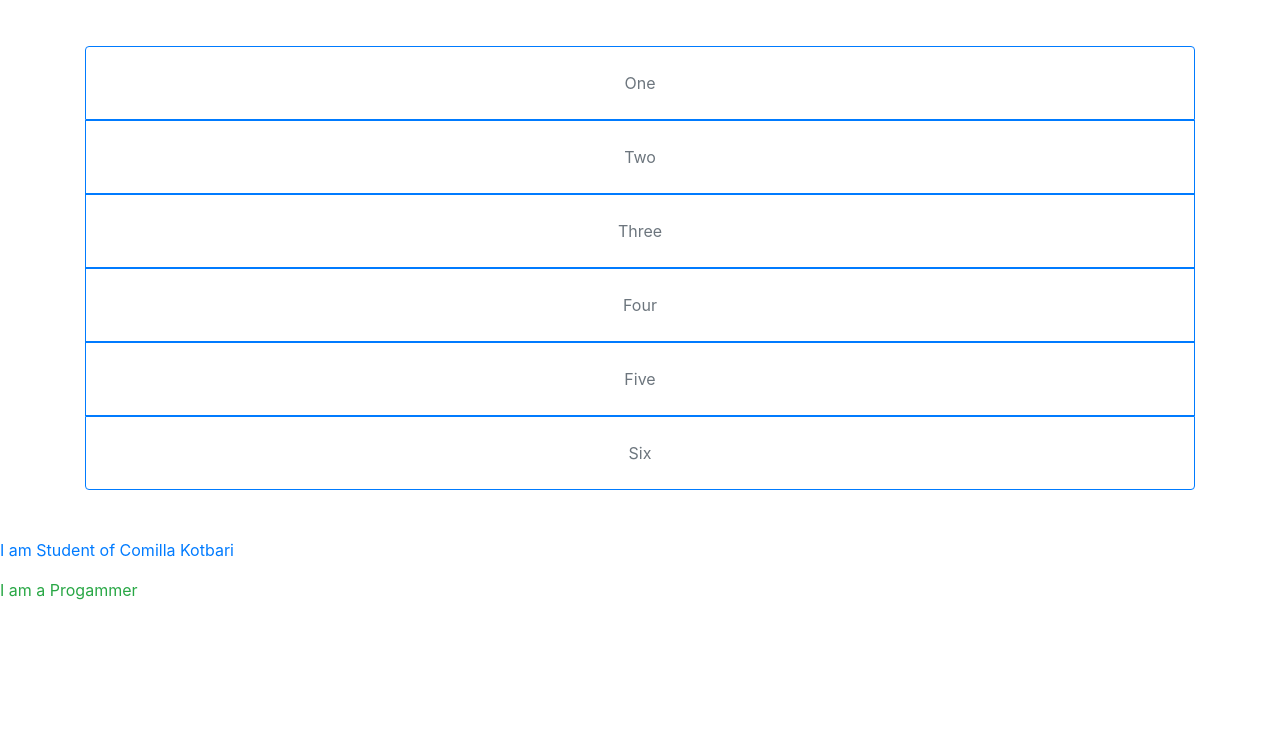
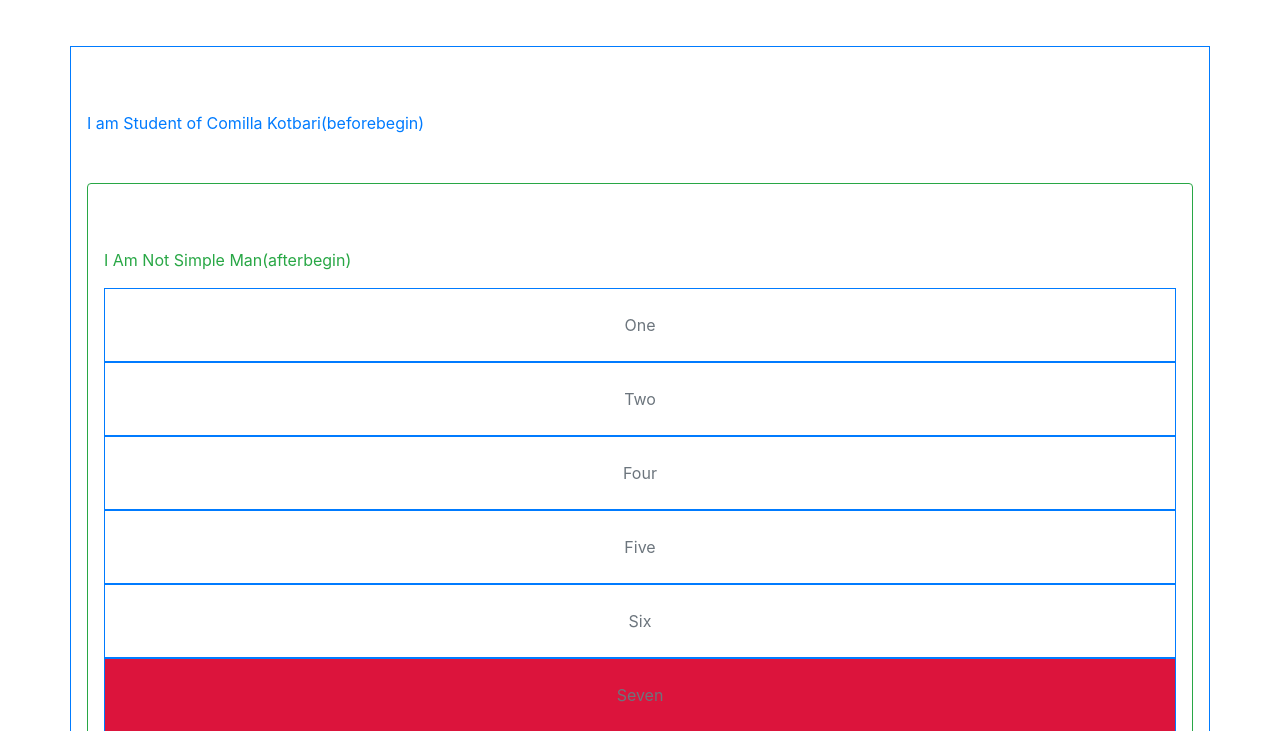
Before and after one commit to Tazri/Learn-Java-Script, a website: page chapter eighteen/indexCreateElement.html in a window 1280 px wide. Shown: the part 69-800 px from the top of the page. Drawn offline with nearby package versions, Linux system fonts and the light colour scheme.

Commit message:
we learn how create element,update element and remove element in chapter eighteen createElement.js file.also we learn adjacentChild and cloneNode.we learn more in future about java script

```diff
--- a/chapter eighteen/createElement.js
+++ b/chapter eighteen/createElement.js
@@ -35,15 +35,95 @@ let divCont = document.getElementById('cont');
 console.log(divCont)
 
 //Create p element
-let pOne = createElement('p','text-primary display-5 my-3','I am Student of Comilla Kotbari');
-let pTwo = createElement('p','text-success display-5 my-3','I am a Progammer');
+let pOne = createElement('p','text-primary display-5 my-3','I am Student of Comilla Kotbari(beforebegin)');
+let pTwo = createElement('p','text-success display-5 my-3','I am a Progammer(beforeend)');
+let pThree = createElement('p','text-primary display-5 my-3','I am Simple Man(afterbegin)');
+let pFour = createElement('p','text-success display-5 my-3','I Want to be a Programmer(afterend)');
 console.log(pOne);
 console.log(pTwo);
+console.log(pThree);
+console.log(pFour);
 //End Create p Element
 
-appendChild(divCont,pOne,pTwo);
+//Function For Work
 
-//Function For Work
+//insertAdjacentElement
+console.log(ul);
+ul.insertAdjacentElement('beforebegin',pOne);
+ul.insertAdjacentElement('beforeend',pTwo);
+ul.insertAdjacentElement('afterbegin',pThree);
+ul.insertAdjacentElement('afterend',pFour);
+//End insertAdjacentElement
+
+//Update and remove
+console.log(ul);
+
+let first = ul.firstElementChild;
+console.log(first);
+
+setTimeout(()=>{
+    first.innerHTML = 'I Am Not Simple Man(afterbegin)';
+    first.classList.add('text-success');
+},5000)
+
+let last = ul.lastElementChild;
+console.log(last);
+setTimeout(()=>{
+    last.remove();
+},2000);
+
+let itemThree = document.getElementById('item-three');
+setTimeout(()=>{
+    itemThree.remove();
+},2000);
+
+//End Update and remove
+
+//End Update and remove
+
+//cloneNode
+let itemOne = document.getElementById('item-one');
+console.log(itemOne);
+let itemAnother = itemOne.cloneNode();
+itemAnother.innerHTML = 'Seven';
+itemAnother.style.background = 'crimson';
+appendChild(ul,itemAnother);
+
+let itemAnotherOne = itemOne.cloneNode(true);
+itemAnotherOne.style.color = 'white';
+itemAnotherOne.style.background = 'black';
+appendChild(ul,itemAnotherOne);
+//end cloneNode
+
+//Work With Attribute
+let ulTwo = document.getElementById('ul-list');
+console.log(ulTwo);
+console.log(ulTwo.firstElementChild);
+let firstItemFromUlTwo = ulTwo.firstElementChild;
+console.log(firstItemFromUlTwo);
+
+console.log(firstItemFromUlTwo.attributes);
+console.log(firstItemFromUlTwo.getAttributeNames());
+console.log(firstItemFromUlTwo.getAttributeNode('class'));
+console.log(firstItemFromUlTwo.getAttributeNode('id'));
+console.log(firstItemFromUlTwo.getAttribute('class'));
+console.log(firstItemFromUlTwo.getAttribute('id'));
+
+console.log(firstItemFromUlTwo.classList);
+
+//create attribute
+firstItemFromUlTwo.title = 'This is First';
+console.log(firstItemFromUlTwo.getAttributeNames());
+firstItemFromUlTwo.setAttribute('id','This-is-first');
+console.log(firstItemFromUlTwo.getAttribute('id'));
+
+let attr = document.createAttribute('data-target');
+attr.value = 'left';
+firstItemFromUlTwo.setAttributeNode(attr);
+console.log(firstItemFromUlTwo.getAttributeNames());
+
+
+
 
 //Create Element Function Start
 
--- a/chapter eighteen/indexCreateElement.html
+++ b/chapter eighteen/indexCreateElement.html
@@ -12,12 +12,21 @@
         <h2 class="display-4">Create Element</h2>
     </div>
 
-    <div class="container my-5">
-        <ul class="list-group my-5" id="list">
-            <li class="list-group-item border border-primary text-center text-muted display-5 py-4">One</li>
+    <div class="container my-5 border border-primary py-5 px-3" id='ulList'>
+        <ul class="list-group my-5 border border-success py-5  px-3" id="list">
+            <li class="list-group-item border border-primary text-center text-muted display-5 py-4" id='item-one'>One</li>
             <li class="list-group-item border border-primary text-center text-muted display-5 py-4">Two</li>
-            <li class="list-group-item border border-primary text-center text-muted display-5 py-4">Three</li>
-            <li class="list-group-item border border-primary text-center text-muted display-5 py-4">Four</li>
+            <li class="list-group-item border border-primary text-center text-muted display-5 py-4" id='item-three'>Three</li>
+            <li class="list-group-item border border-primary text-center text-muted display-5 py-4" id='item-four'>Four</li>
+        </ul>
+    </div>
+
+    <div class="container my-5 border border-primary py-5 px-3" id='ul-list'>
+        <ul class="list-group my-5 border border-success py-5  px-3" id="list-two">
+            <li class="list-group-item border border-primary text-center text-muted display-5 py-4" id='item-one'>One</li>
+            <li class="list-group-item border border-primary text-center text-muted display-5 py-4">Two</li>
+            <li class="list-group-item border border-primary text-center text-muted display-5 py-4" id='item-three'>Three</li>
+            <li class="list-group-item border border-primary text-center text-muted display-5 py-4" id='item-four'>Four</li>
         </ul>
     </div>
 
```
